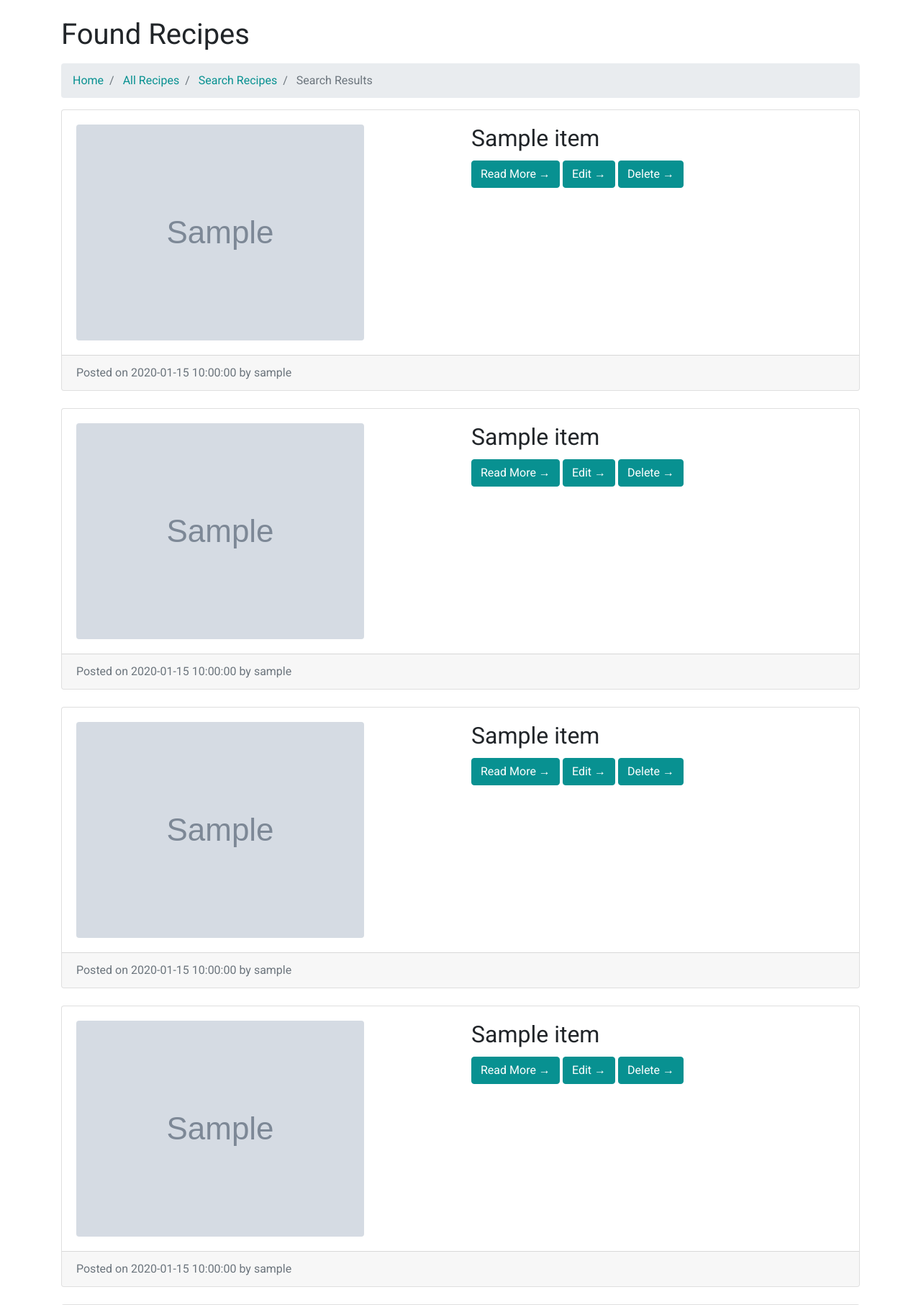
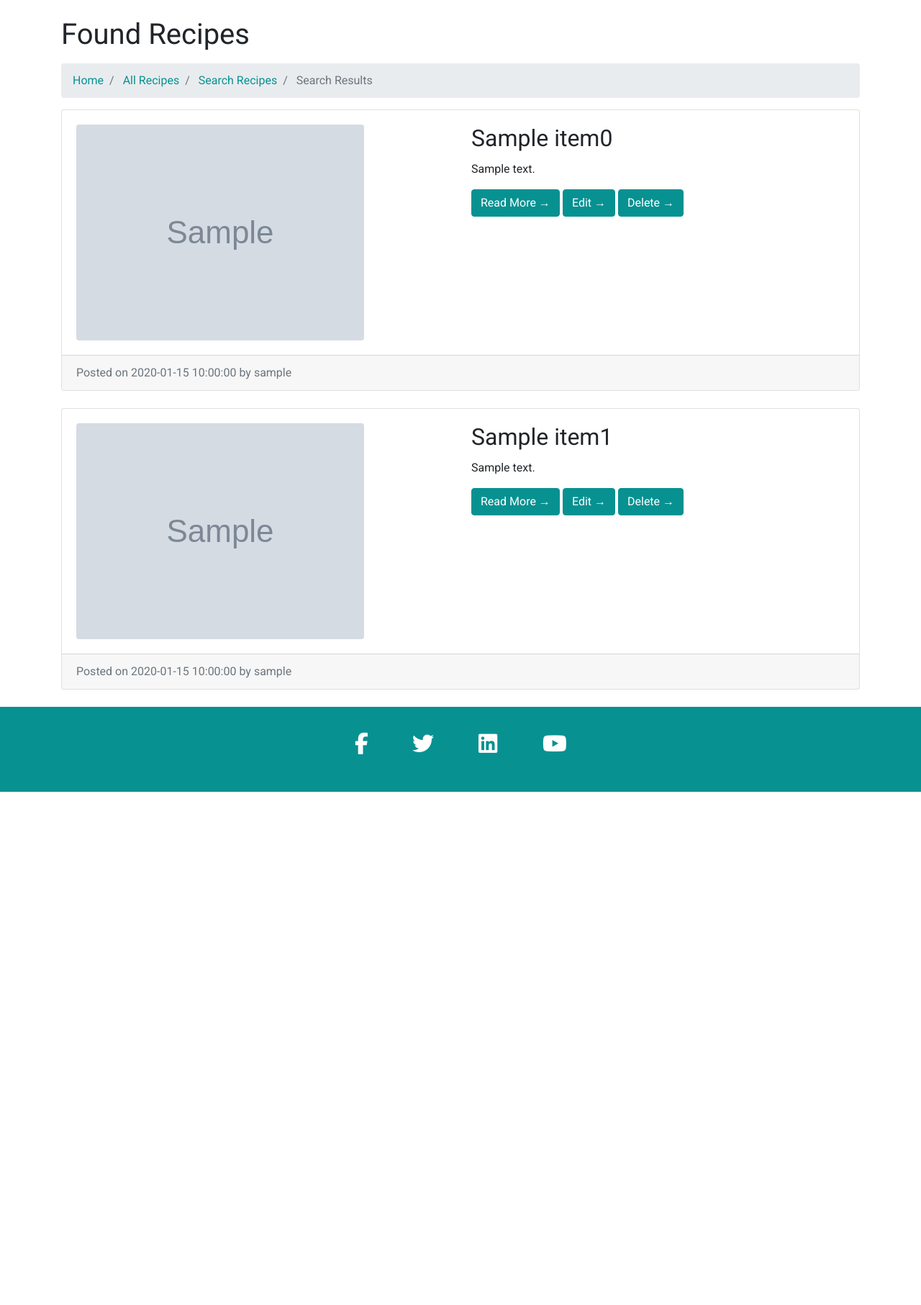
Before and after one commit to davidjbuchanan/MS3-lockdown, a Flask app: template templates/found_recipes.html in a window 1280 px wide. Shown: the part 56-1869 px from the top of the page at 72% size. After the commit the page ends 1156 px from the top, so only its background shows below. Run offline with Flask 2, Linux system fonts and the light colour scheme; the template is opened without the code that fills it: most values are stand-ins (such as "Sample title", 1, 10 or a date in 2020); grey boxes marked "Sample" are stand-in pictures; some libraries are stand-ins or nearby versions.

Commit message:
recipe description added

```diff
--- a/templates/found_recipes.html
+++ b/templates/found_recipes.html
@@ -26,123 +26,45 @@
         </li>
     </ol>
     <!-- List -->
-    {% for item in result0 %}
+    {% for item0 in result0 %}
     <div class="card mb-4">
         <div class="card-body">
             <div class="row">
                 <div class="col-lg-6">
-                    <img class="img-fluid rounded" src="{{item.picture}}" alt="image of food">
+                    <img class="img-fluid rounded" src="{{item0.picture}}" alt="image of food">
                 </div>
                 <div class="col-lg-6">
-                    <h2 class="card-title">{{item.dish_name}}</h2>
-                    <a href="{{ url_for('recipe', recipe_id=item._id) }}" class="btn btn-primary hvr-box-shadow-outset">Read More &rarr;</a>
-                    <a href="{{ url_for('edit_recipe', recipe_id=item._id) }}" class="btn btn-primary hvr-box-shadow-outset">Edit &rarr;</a>
-                    <a href="{{ url_for('delete_recipe', recipe_id=item._id) }}" class="btn btn-primary hvr-box-shadow-outset">Delete &rarr;</a>
+                    <h2 class="card-title">{{item0.dish_name}}</h2>
+                    <p class="card-text">{{item0.description}}</p>
+                    <a href="{{ url_for('recipe', recipe_id=item0._id) }}" class="btn btn-primary hvr-box-shadow-outset">Read More &rarr;</a>
+                    <a href="{{ url_for('edit_recipe', recipe_id=item0._id) }}" class="btn btn-primary hvr-box-shadow-outset">Edit &rarr;</a>
+                    <a href="{{ url_for('delete_recipe', recipe_id=item0._id) }}" class="btn btn-primary hvr-box-shadow-outset">Delete &rarr;</a>
                 </div>
             </div>
         </div>
         <div class="card-footer text-muted">
-            Posted on {{item.timestamp}} by {{item.username}}
+            Posted on {{item0.timestamp}} by {{item0.username}}
         </div>
     </div>
     {% endfor %}
-    {% for item in result1 %}
+    {% for item1 in result1 %}
     <div class="card mb-4">
         <div class="card-body">
             <div class="row">
                 <div class="col-lg-6">
-                    <img class="img-fluid rounded" src="{{item.picture}}" alt="image of food">
+                    <img class="img-fluid rounded" src="{{item1.picture}}" alt="image of food">
                 </div>
                 <div class="col-lg-6">
-                    <h2 class="card-title">{{item.dish_name}}</h2>
-                    <a href="{{ url_for('recipe', recipe_id=item._id) }}" class="btn btn-primary hvr-box-shadow-outset">Read More &rarr;</a>
-                    <a href="{{ url_for('edit_recipe', recipe_id=item._id) }}" class="btn btn-primary hvr-box-shadow-outset">Edit &rarr;</a>
-                    <a href="{{ url_for('delete_recipe', recipe_id=item._id) }}" class="btn btn-primary hvr-box-shadow-outset">Delete &rarr;</a>
+                    <h2 class="card-title">{{item1.dish_name}}</h2>
+                    <p class="card-text">{{item1.description}}</p>
+                    <a href="{{ url_for('recipe', recipe_id=item1._id) }}" class="btn btn-primary hvr-box-shadow-outset">Read More &rarr;</a>
+                    <a href="{{ url_for('edit_recipe', recipe_id=item1._id) }}" class="btn btn-primary hvr-box-shadow-outset">Edit &rarr;</a>
+                    <a href="{{ url_for('delete_recipe', recipe_id=item1._id) }}" class="btn btn-primary hvr-box-shadow-outset">Delete &rarr;</a>
                 </div>
             </div>
         </div>
         <div class="card-footer text-muted">
-            Posted on {{item.timestamp}} by {{item.username}}
-        </div>
-    </div>
-    {% endfor %}
-    {% for item in result2 %}
-    <div class="card mb-4">
-        <div class="card-body">
-            <div class="row">
-                <div class="col-lg-6">
-                    <img class="img-fluid rounded" src="{{item.picture}}" alt="image of food">
-                </div>
-                <div class="col-lg-6">
-                    <h2 class="card-title">{{item.dish_name}}</h2>
-                    <a href="{{ url_for('recipe', recipe_id=item._id) }}" class="btn btn-primary hvr-box-shadow-outset">Read More &rarr;</a>
-                    <a href="{{ url_for('edit_recipe', recipe_id=item._id) }}" class="btn btn-primary hvr-box-shadow-outset">Edit &rarr;</a>
-                    <a href="{{ url_for('delete_recipe', recipe_id=item._id) }}" class="btn btn-primary hvr-box-shadow-outset">Delete &rarr;</a>
-                </div>
-            </div>
-        </div>
-        <div class="card-footer text-muted">
-            Posted on {{item.timestamp}} by {{item.username}}
-        </div>
-    </div>
-    {% endfor %}
-    {% for item in result3 %}
-    <div class="card mb-4">
-        <div class="card-body">
-            <div class="row">
-                <div class="col-lg-6">
-                    <img class="img-fluid rounded" src="{{item.picture}}" alt="image of food">
-                </div>
-                <div class="col-lg-6">
-                    <h2 class="card-title">{{item.dish_name}}</h2>
-                    <a href="{{ url_for('recipe', recipe_id=item._id) }}" class="btn btn-primary hvr-box-shadow-outset">Read More &rarr;</a>
-                    <a href="{{ url_for('edit_recipe', recipe_id=item._id) }}" class="btn btn-primary hvr-box-shadow-outset">Edit &rarr;</a>
-                    <a href="{{ url_for('delete_recipe', recipe_id=item._id) }}" class="btn btn-primary hvr-box-shadow-outset">Delete &rarr;</a>
-                </div>
-            </div>
-        </div>
-        <div class="card-footer text-muted">
-            Posted on {{item.timestamp}} by {{item.username}}
-        </div>
-    </div>
-    {% endfor %}
-    {% for item in result4 %}
-    <div class="card mb-4">
-        <div class="card-body">
-            <div class="row">
-                <div class="col-lg-6">
-                    <img class="img-fluid rounded" src="{{item.picture}}" alt="image of food">
-                </div>
-                <div class="col-lg-6">
-                    <h2 class="card-title">{{item.dish_name}}</h2>
-                    <a href="{{ url_for('recipe', recipe_id=item._id) }}" class="btn btn-primary hvr-box-shadow-outset">Read More &rarr;</a>
-                    <a href="{{ url_for('edit_recipe', recipe_id=item._id) }}" class="btn btn-primary hvr-box-shadow-outset">Edit &rarr;</a>
-                    <a href="{{ url_for('delete_recipe', recipe_id=item._id) }}" class="btn btn-primary hvr-box-shadow-outset">Delete &rarr;</a>
-                </div>
-            </div>
-        </div>
-        <div class="card-footer text-muted">
-            Posted on {{item.timestamp}} by {{item.username}}
-        </div>
-    </div>
-    {% endfor %}
-    {% for item in result5 %}
-    <div class="card mb-4">
-        <div class="card-body">
-            <div class="row">
-                <div class="col-lg-6">
-                    <img class="img-fluid rounded" src="{{item.picture}}" alt="image of food">
-                </div>
-                <div class="col-lg-6">
-                    <h2 class="card-title">{{item.dish_name}}</h2>
-                    <a href="{{ url_for('recipe', recipe_id=item._id) }}" class="btn btn-primary hvr-box-shadow-outset">Read More &rarr;</a>
-                    <a href="{{ url_for('edit_recipe', recipe_id=item._id) }}" class="btn btn-primary hvr-box-shadow-outset">Edit &rarr;</a>
-                    <a href="{{ url_for('delete_recipe', recipe_id=item._id) }}" class="btn btn-primary hvr-box-shadow-outset">Delete &rarr;</a>
-                </div>
-            </div>
-        </div>
-        <div class="card-footer text-muted">
-            Posted on {{item.timestamp}} by {{item.username}}
+            Posted on {{item1.timestamp}} by {{item1.username}}
         </div>
     </div>
     {% endfor %}
```
